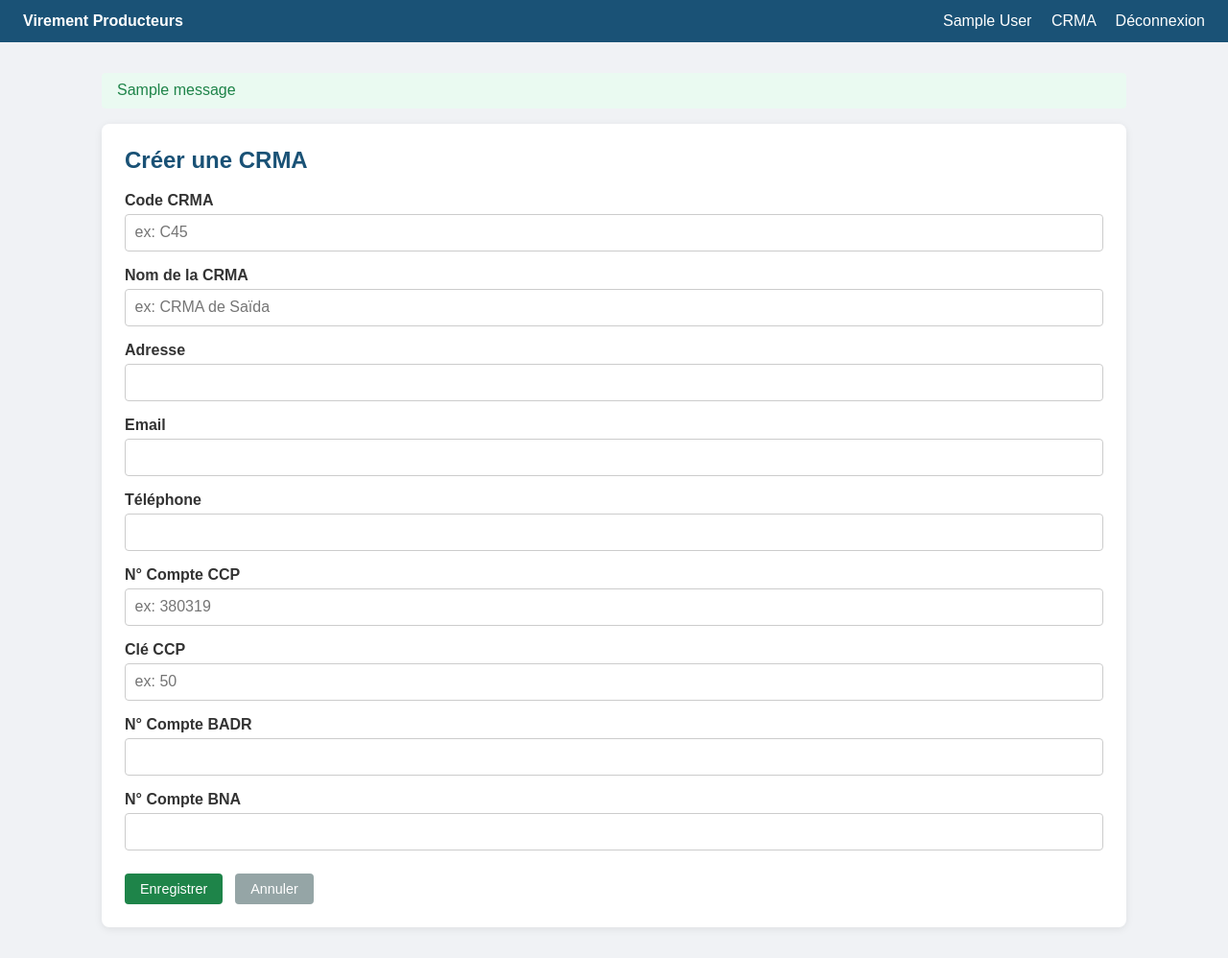
After one commit to takiabdou/virement-producteurs, a Django app: page /crmas/creer/ in a window 1280 px wide. The commit adds this page. Shown: the whole page at 96% size. Run offline with Django 5.2, Linux system fonts and the light colour scheme; a user stored in the database is signed in; tables that the repository leaves empty hold one stand-in row (values such as "Sample post"); one stand-in notice (Sample message) is shown.

Commit message:
Phase 3A : interface CRUD des CRMA

```diff
--- a/config/settings.py
+++ b/config/settings.py
@@ -64,6 +64,7 @@ TEMPLATES = [
         'APP_DIRS': True,
         'OPTIONS': {
             'context_processors': [
+                'django.template.context_processors.debug',
                 'django.template.context_processors.request',
                 'django.contrib.auth.context_processors.auth',
                 'django.contrib.messages.context_processors.messages',
--- a/config/urls.py
+++ b/config/urls.py
@@ -7,4 +7,9 @@ urlpatterns = [
     path('', views.connexion, name='connexion'),
     path('deconnexion/', views.deconnexion, name='deconnexion'),
     path('dashboard/', views.tableau_de_bord, name='tableau_de_bord'),
+    # Gestion des CRMA
+    path('crmas/', views.crma_liste, name='crma_liste'),
+    path('crmas/creer/', views.crma_creer, name='crma_creer'),
+    path('crmas/<int:pk>/modifier/', views.crma_modifier, name='crma_modifier'),
+    path('crmas/<int:pk>/supprimer/', views.crma_supprimer, name='crma_supprimer'),
 ]
--- /dev/null
+++ b/core/forms.py
@@ -0,0 +1,86 @@
+from django import forms
+from django.contrib.auth.models import User
+from .models import CRMA, BureauLocal, Profil
+
+
+class CRMAForm(forms.ModelForm):
+    class Meta:
+        model = CRMA
+        fields = [
+            'code', 'nom', 'adresse', 'email', 'telephone',
+            'ccp_compte', 'ccp_cle', 'badr_compte', 'bna_compte'
+        ]
+        labels = {
+            'code': 'Code CRMA',
+            'nom': 'Nom de la CRMA',
+            'adresse': 'Adresse',
+            'email': 'Email',
+            'telephone': 'Téléphone',
+            'ccp_compte': 'N° Compte CCP',
+            'ccp_cle': 'Clé CCP',
+            'badr_compte': 'N° Compte BADR',
+            'bna_compte': 'N° Compte BNA',
+        }
+        widgets = {
+            'code': forms.TextInput(attrs={'placeholder': 'ex: C45'}),
+            'nom': forms.TextInput(attrs={'placeholder': 'ex: CRMA de Saïda'}),
+            'ccp_compte': forms.TextInput(attrs={'placeholder': 'ex: 380319'}),
+            'ccp_cle': forms.TextInput(attrs={'placeholder': 'ex: 50'}),
+        }
+
+
+class BureauLocalForm(forms.ModelForm):
+    class Meta:
+        model = BureauLocal
+        fields = ['code', 'nom', 'adresse']
+        labels = {
+            'code': 'Code Bureau Local',
+            'nom': 'Nom du Bureau Local',
+            'adresse': 'Adresse',
+        }
+        widgets = {
+            'code': forms.TextInput(attrs={'placeholder': 'ex: 279'}),
+            'nom': forms.TextInput(attrs={'placeholder': 'ex: BL Saïda Centre'}),
+        }
+
+
+class UserCreationFormCustom(forms.ModelForm):
+    """Formulaire de création d'un compte utilisateur."""
+    password1 = forms.CharField(
+        label='Mot de passe',
+        widget=forms.PasswordInput
+    )
+    password2 = forms.CharField(
+        label='Confirmer le mot de passe',
+        widget=forms.PasswordInput
+    )
+
+    class Meta:
+        model = User
+        fields = ['username', 'first_name', 'last_name', 'email']
+        labels = {
+            'username': 'Identifiant',
+            'first_name': 'Prénom',
+            'last_name': 'Nom',
+            'email': 'Email',
+        }
+
+    def clean(self):
+        cleaned_data = super().clean()
+        p1 = cleaned_data.get('password1')
+        p2 = cleaned_data.get('password2')
+        if p1 and p2 and p1 != p2:
+            raise forms.ValidationError("Les mots de passe ne correspondent pas.")
+        return cleaned_data
+
+
+class ProfilForm(forms.ModelForm):
+    class Meta:
+        model = Profil
+        fields = ['role', 'bureau_local', 'poste', 'telephone']
+        labels = {
+            'role': 'Rôle',
+            'bureau_local': 'Bureau Local',
+            'poste': 'Poste occupé',
+            'telephone': 'Téléphone portable',
+        }
--- /dev/null
+++ b/core/templates/core/base.html
@@ -0,0 +1,73 @@
+<!DOCTYPE html>
+<html lang="fr">
+<head>
+    <meta charset="UTF-8">
+    <meta name="viewport" content="width=device-width, initial-scale=1">
+    <title>{% block titre %}Virement Producteurs{% endblock %}</title>
+    <style>
+        * { box-sizing: border-box; margin: 0; padding: 0; }
+        body { font-family: Arial, sans-serif; background: #f0f2f5; }
+        nav {
+            background: #1a5276; color: white; padding: 0.8rem 1.5rem;
+            display: flex; justify-content: space-between; align-items: center;
+        }
+        nav a { color: white; text-decoration: none; margin-left: 1rem; }
+        nav a:hover { text-decoration: underline; }
+        .container { max-width: 1100px; margin: 2rem auto; padding: 0 1rem; }
+        .card {
+            background: white; border-radius: 8px; padding: 1.5rem;
+            box-shadow: 0 2px 8px rgba(0,0,0,0.08); margin-bottom: 1.5rem;
+        }
+        h1 { color: #1a5276; margin-bottom: 1.2rem; font-size: 1.5rem; }
+        table { width: 100%; border-collapse: collapse; }
+        th, td { padding: 0.7rem 1rem; text-align: left; border-bottom: 1px solid #eee; }
+        th { background: #eaf0fb; color: #1a5276; font-weight: bold; }
+        tr:hover { background: #f9f9f9; }
+        .btn {
+            display: inline-block; padding: 0.5rem 1rem; border-radius: 4px;
+            text-decoration: none; font-size: 0.9rem; cursor: pointer; border: none;
+        }
+        .btn-bleu { background: #1a5276; color: white; }
+        .btn-vert { background: #1e8449; color: white; }
+        .btn-rouge { background: #c0392b; color: white; }
+        .btn-gris { background: #95a5a6; color: white; }
+        .messages { margin-bottom: 1rem; }
+        .messages .success { color: #1e8449; background: #eafaf1;
+            padding: 0.6rem 1rem; border-radius: 4px; margin-bottom: 0.5rem; }
+        .messages .error { color: #c0392b; background: #fdedec;
+            padding: 0.6rem 1rem; border-radius: 4px; margin-bottom: 0.5rem; }
+        .form-group { margin-bottom: 1rem; }
+        .form-group label { display: block; margin-bottom: 0.3rem;
+            font-weight: bold; color: #333; }
+        .form-group input, .form-group select {
+            width: 100%; padding: 0.6rem; border: 1px solid #ccc;
+            border-radius: 4px; font-size: 1rem;
+        }
+        .form-actions { margin-top: 1.5rem; display: flex; gap: 0.8rem; }
+    </style>
+</head>
+<body>
+<nav>
+    <span><strong>Virement Producteurs</strong></span>
+    <div>
+        {% if user.is_authenticated %}
+            <span>{{ user.get_full_name|default:user.username }}</span>
+            {% if user.profil.role == 'superuser' %}
+                <a href="{% url 'crma_liste' %}">CRMA</a>
+            {% endif %}
+            <a href="{% url 'deconnexion' %}">Déconnexion</a>
+        {% endif %}
+    </div>
+</nav>
+<div class="container">
+    {% if messages %}
+    <div class="messages">
+        {% for message in messages %}
+            <div class="{{ message.tags }}">{{ message }}</div>
+        {% endfor %}
+    </div>
+    {% endif %}
+    {% block contenu %}{% endblock %}
+</div>
+</body>
+</html>
--- /dev/null
+++ b/core/templates/core/crma_form.html
@@ -0,0 +1,23 @@
+{% extends 'core/base.html' %}
+{% block titre %}{{ titre }}{% endblock %}
+{% block contenu %}
+<div class="card">
+    <h1>{{ titre }}</h1>
+    <form method="post">
+        {% csrf_token %}
+        {% for field in form %}
+        <div class="form-group">
+            <label>{{ field.label }}</label>
+            {{ field }}
+            {% if field.errors %}
+                <span style="color:red">{{ field.errors.0 }}</span>
+            {% endif %}
+        </div>
+        {% endfor %}
+        <div class="form-actions">
+            <button type="submit" class="btn btn-vert">Enregistrer</button>
+            <a href="{% url 'crma_liste' %}" class="btn btn-gris">Annuler</a>
+        </div>
+    </form>
+</div>
+{% endblock %}
--- a/core/views.py
+++ b/core/views.py
@@ -1,7 +1,10 @@
-from django.shortcuts import render, redirect
 from django.contrib.auth import authenticate, login, logout
 from django.contrib.auth.decorators import login_required
 from django.contrib import messages
+from django.shortcuts import render, redirect, get_object_or_404
+from .models import CRMA, BureauLocal, Profil
+from .forms import CRMAForm, BureauLocalForm, UserCreationFormCustom, ProfilForm
+from .decorators import role_required
 
 
 def connexion(request):
@@ -48,3 +51,47 @@ def tableau_de_bord(request):
         return render(request, 'core/dashboard_sous_superuser.html')
     else:
         return render(request, 'core/dashboard_utilisateur.html')
+
+# ─── Gestion des CRMA (super-utilisateur national uniquement) ─────────────────
+
+@role_required('superuser')
+def crma_liste(request):
+    crmas = CRMA.objects.all().order_by('code')
+    return render(request, 'core/crma_liste.html', {'crmas': crmas})
+
+
+@role_required('superuser')
+def crma_creer(request):
+    if request.method == 'POST':
+        form = CRMAForm(request.POST)
+        if form.is_valid():
+            form.save()
+            messages.success(request, "CRMA créée avec succès.")
+            return redirect('crma_liste')
+    else:
+        form = CRMAForm()
+    return render(request, 'core/crma_form.html', {'form': form, 'titre': 'Créer une CRMA'})
+
+
+@role_required('superuser')
+def crma_modifier(request, pk):
+    crma = get_object_or_404(CRMA, pk=pk)
+    if request.method == 'POST':
+        form = CRMAForm(request.POST, instance=crma)
+        if form.is_valid():
+            form.save()
+            messages.success(request, "CRMA modifiée avec succès.")
+            return redirect('crma_liste')
+    else:
+        form = CRMAForm(instance=crma)
+    return render(request, 'core/crma_form.html', {'form': form, 'titre': f'Modifier {crma.nom}'})
+
+
+@role_required('superuser')
+def crma_supprimer(request, pk):
+    crma = get_object_or_404(CRMA, pk=pk)
+    if request.method == 'POST':
+        crma.delete()
+        messages.success(request, "CRMA supprimée.")
+        return redirect('crma_liste')
+    return render(request, 'core/crma_confirmer_suppression.html', {'objet': crma})
```
Also changed, not shown: core/templates/core/crma_confirmer_suppression.html (added, +18 -0 lines), core/templates/core/crma_liste.html (added, +34 -0 lines), core/templates/core/dashboard_superuser.html (+9 -8 lines).
